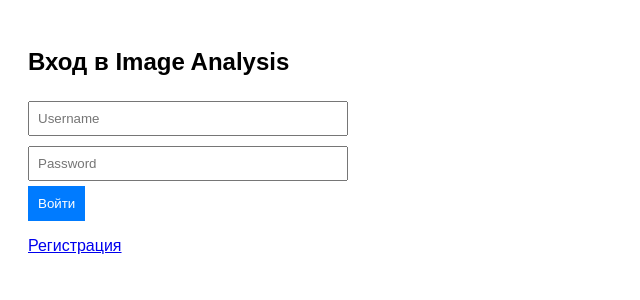
After one commit to Viktoria2290/image_analysis_web, a Django app: page /login-form/ in a window 1280 px wide. The commit adds this page. Shown: the top 300 px of the page, without its empty margins (0-640 px from the left). Run offline with Django 4.2, Linux system fonts and the light colour scheme; parts of the project's set-up code (start-up, migrations or seed data) failed here and were passed over.

Commit message:
новый фротенд

```diff
--- a/core/templates/base.html
+++ b/core/templates/base.html
@@ -23,15 +23,15 @@
                     <a href="{% url 'gallery' %}"><i class="fas fa-images"></i> Галерея</a>
                     <a href="{% url 'orders' %}"><i class="fas fa-shopping-cart"></i> Заказы</a>
                     <a href="{% url 'profile' %}"><i class="fas fa-user"></i> Профиль</a>
-                    <form method="post" action="{% url 'api-logout' %}" style="display: inline;">
+                    <form method="post" action="{% url 'user-logout' %}" style="display: inline;">
                         {% csrf_token %}
                         <button type="submit" class="logout-btn">
                             <i class="fas fa-sign-out-alt"></i> Выйти
                         </button>
                     </form>
                 {% else %}
-                    <a href="{% url 'api-login' %}"><i class="fas fa-sign-in-alt"></i> Войти</a>
-                    <a href="{% url 'api-register' %}"><i class="fas fa-user-plus"></i> Регистрация</a>
+                    <a href="{% url 'user-login' %}"><i class="fas fa-sign-in-alt"></i> Войти</a>
+                    <a href="{% url 'user-registration' %}"><i class="fas fa-user-plus"></i> Регистрация</a>
                 {% endif %}
             </div>
         </div>
--- a/core/templates/core/index.html
+++ b/core/templates/core/index.html
@@ -28,8 +28,8 @@
             </div>
         {% else %}
             <div class="auth-actions">
-                <a href="{% url 'api-register' %}" class="btn btn-primary">Начать работу</a>
-                <a href="{% url 'api-login' %}" class="btn btn-secondary">Войти в систему</a>
+                <a href="{% url 'user-registration' %}" class="btn btn-primary">Начать работу</a>
+                <a href="{% url 'user-login' %}" class="btn btn-secondary">Войти в систему</a>
             </div>
         {% endif %}
     </div>
--- /dev/null
+++ b/core/templates/core/login_form.html
@@ -0,0 +1,22 @@
+<!DOCTYPE html>
+<html>
+<head>
+    <title>Login - Image Analysis</title>
+    <style>
+        body { font-family: Arial; padding: 20px; }
+        form { max-width: 300px; }
+        input { width: 100%; padding: 8px; margin: 5px 0; }
+        button { padding: 10px; background: #007bff; color: white; border: none; }
+    </style>
+</head>
+<body>
+    <h2>Вход в Image Analysis</h2>
+    <form method="post" action="/api/auth/login/">
+        {% csrf_token %}
+        <input type="text" name="username" placeholder="Username" required>
+        <input type="password" name="password" placeholder="Password" required>
+        <button type="submit">Войти</button>
+    </form>
+    <p><a href="/api/auth/register/">Регистрация</a></p>
+</body>
+</html>
--- a/core/urls.py
+++ b/core/urls.py
@@ -14,7 +14,7 @@ urlpatterns = [
     path('api/auth/register/', views.user_registration, name='user-registration'),
     path('api/auth/login/', views.user_login, name='user-login'),
     path('api/auth/logout/', views.user_logout, name='user-logout'),
-    path('api/health/', views.health_check, name='health-check'),  # ИСПРАВЛЕНО
+    path('api/health/', views.health_check, name='health-check'),
     path('api/health/proxy/', views.proxy_health_check, name='proxy-health-check'),
 
     # Web routes
@@ -24,4 +24,5 @@ urlpatterns = [
     path('documents/upload/', views.upload_document_view, name='upload_document'),
     path('orders/', views.orders_view, name='orders'),
     path('gallery/', views.gallery_view, name='gallery'),
+    path('login-form/', views.login_form_view, name='login-form'),  # ← ДОБАВЛЕНО
 ]
--- a/core/views.py
+++ b/core/views.py
@@ -48,6 +48,11 @@ def orders_view(_request):
 @login_required
 def gallery_view(_request):
     return render(_request, 'core/gallery.html')
+
+
+# ДОБАВЛЕНО: Простая форма входа
+def login_form_view(request):
+    return render(request, 'core/login_form.html')
 
 
 @api_view(['GET'])
```
Also changed, not shown: image_analysis_web/settings.py (+4 -4 lines).
